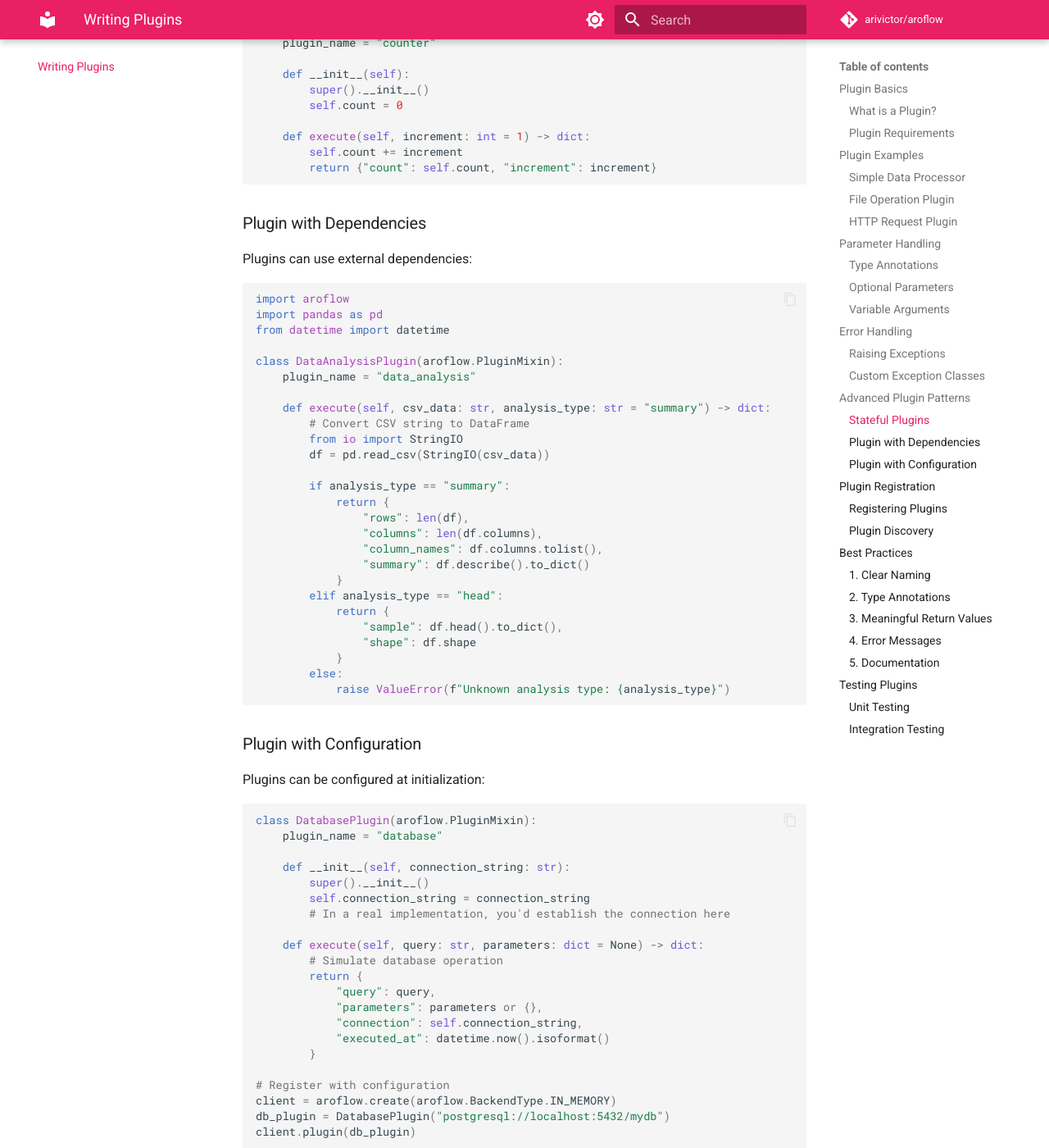
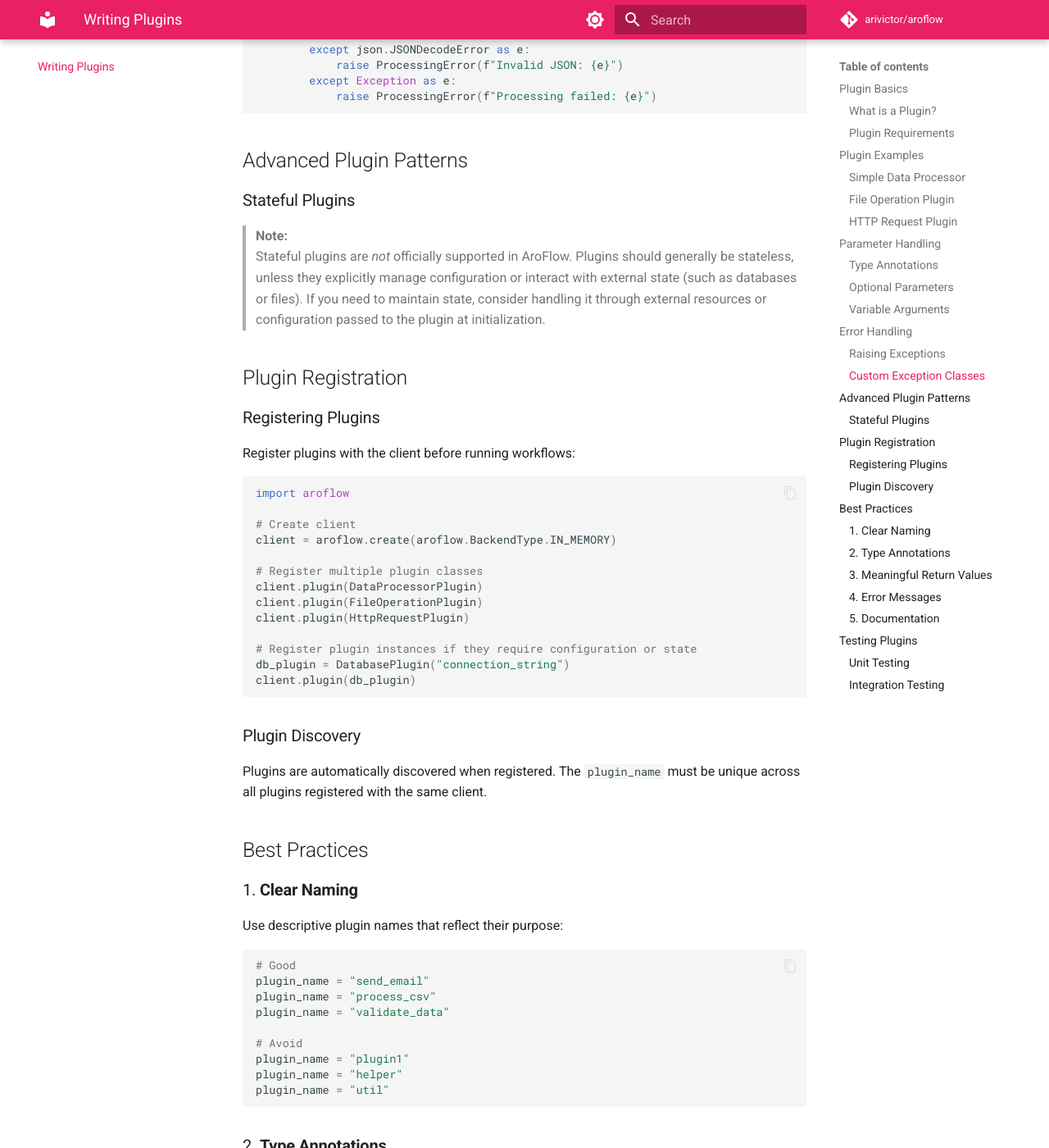
Before and after one commit to arivictor/argos, an MkDocs documentation site: the page built from docs/plugins.md, in a window 1280 px wide and 1400 px high, scrolled down 5522 px. Shown: the whole window at 82% size. Built offline with MkDocs 1.6.1 and Material for MkDocs 9.7.7, drawn with Linux system fonts in a browser that asks for light colours; comment, search, counter and statistics services are not loaded; some of the changed text lies outside the part shown.

Commit message:
docs: enhance plugin documentation for clarity and detail

````diff
--- a/docs/plugins.md
+++ b/docs/plugins.md
@@ -1,12 +1,12 @@
 # Writing Plugins
 
-Plugins are the heart of AroFlow. They encapsulate your business logic and make it available to workflows. This guide will teach you everything you need to know about creating powerful, reusable plugins.
+Plugins are the heart of AroFlow. They encapsulate your business logic and make it available to workflows. Plugins are Python classes or instances that extend `aroflow.PluginMixin`. You can register either plugin classes or plugin instances with the client, depending on whether your plugin requires configuration or state.
 
 ## Plugin Basics
 
 ### What is a Plugin?
 
-A plugin is a Python class that extends `aroflow.PluginMixin` and implements an `execute` method. Each plugin declares a unique `plugin_name` that workflows use to reference it.
+A plugin is a Python class or instance that extends `aroflow.PluginMixin` and implements an `execute` method. Each plugin declares a unique `plugin_name` that workflows use to reference it within a client.
 
 ```python
 import aroflow
@@ -23,10 +23,12 @@
 Every plugin must:
 
 1. **Inherit from `aroflow.PluginMixin`**
-2. **Define a unique `plugin_name`** (string)
+2. **Define a unique `plugin_name`** (string) within the client registry
 3. **Implement an `execute` method**
 
-The `execute` method can have any signature you need - AroFlow will automatically handle parameter binding from workflow definitions.
+The `plugin_name` must be unique among all plugins registered with the same client, but does not need to be globally unique across different clients.
+
+The `execute` method can have any signature you need. AroFlow maps workflow parameters to the `execute` method arguments by name and performs type coercion for primitive types (e.g., `str`, `int`, `float`, `bool`). It does not automatically handle arbitrary signatures or complex conversions.
 
 ## Plugin Examples
 
@@ -51,6 +53,7 @@
 ```
 
 **Usage in workflow:**
+
 ```python
 {
     "id": "step1",
@@ -127,11 +130,18 @@
             timeout=timeout
         )
 
+        # Explicitly parse JSON only if content-type header indicates JSON
+        content_type = response.headers.get("content-type", "")
+        try:
+            json_body = response.json() if "application/json" in content_type else None
+        except ValueError:
+            json_body = None
+
         return {
             "status_code": response.status_code,
             "headers": dict(response.headers),
             "body": response.text,
-            "json": response.json() if response.headers.get("content-type", "").startswith("application/json") else None
+            "json": json_body
         }
 ```
 
@@ -258,81 +268,9 @@
 
 ### Stateful Plugins
 
-Plugins can maintain state between calls:
+> **Note:**
+> Stateful plugins are *not* officially supported in AroFlow. Plugins should generally be stateless, unless they explicitly manage configuration or interact with external state (such as databases or files). If you need to maintain state, consider handling it through external resources or configuration passed to the plugin at initialization.
 
-```python
-class CounterPlugin(aroflow.PluginMixin):
-    plugin_name = "counter"
-
-    def __init__(self):
-        super().__init__()
-        self.count = 0
-
-    def execute(self, increment: int = 1) -> dict:
-        self.count += increment
-        return {"count": self.count, "increment": increment}
-```
-
-### Plugin with Dependencies
-
-Plugins can use external dependencies:
-
-```python
-import aroflow
-import pandas as pd
-from datetime import datetime
-
-class DataAnalysisPlugin(aroflow.PluginMixin):
-    plugin_name = "data_analysis"
-
-    def execute(self, csv_data: str, analysis_type: str = "summary") -> dict:
-        # Convert CSV string to DataFrame
-        from io import StringIO
-        df = pd.read_csv(StringIO(csv_data))
-
-        if analysis_type == "summary":
-            return {
-                "rows": len(df),
-                "columns": len(df.columns),
-                "column_names": df.columns.tolist(),
-                "summary": df.describe().to_dict()
-            }
-        elif analysis_type == "head":
-            return {
-                "sample": df.head().to_dict(),
-                "shape": df.shape
-            }
-        else:
-            raise ValueError(f"Unknown analysis type: {analysis_type}")
-```
-
-### Plugin with Configuration
-
-Plugins can be configured at initialization:
-
-```python
-class DatabasePlugin(aroflow.PluginMixin):
-    plugin_name = "database"
-
-    def __init__(self, connection_string: str):
-        super().__init__()
-        self.connection_string = connection_string
-        # In a real implementation, you'd establish the connection here
-
-    def execute(self, query: str, parameters: dict = None) -> dict:
-        # Simulate database operation
-        return {
-            "query": query,
-            "parameters": parameters or {},
-            "connection": self.connection_string,
-            "executed_at": datetime.now().isoformat()
-        }
-
-# Register with configuration
-client = aroflow.create(aroflow.BackendType.IN_MEMORY)
-db_plugin = DatabasePlugin("postgresql://localhost:5432/mydb")
-client.plugin(db_plugin)
-```
 
 ## Plugin Registration
 
@@ -346,23 +284,24 @@
 # Create client
 client = aroflow.create(aroflow.BackendType.IN_MEMORY)
 
-# Register multiple plugins
+# Register multiple plugin classes
 client.plugin(DataProcessorPlugin)
 client.plugin(FileOperationPlugin)
 client.plugin(HttpRequestPlugin)
 
-# Or register plugin instances
+# Register plugin instances if they require configuration or state
 db_plugin = DatabasePlugin("connection_string")
 client.plugin(db_plugin)
 ```
 
 ### Plugin Discovery
 
-Plugins are automatically discovered when registered. The `plugin_name` must be unique across all registered plugins.
+Plugins are automatically discovered when registered. The `plugin_name` must be unique across all plugins registered with the same client.
 
 ## Best Practices
 
 ### 1. **Clear Naming**
+
 Use descriptive plugin names that reflect their purpose:
 
 ```python
@@ -378,6 +317,7 @@
 ```
 
 ### 2. **Type Annotations**
+
 Always use type annotations for better parameter binding:
 
 ```python
@@ -387,6 +327,7 @@
 ```
 
 ### 3. **Meaningful Return Values**
+
 Return structured data that other steps can use:
 
 ```python
@@ -402,6 +343,7 @@
 ```
 
 ### 4. **Error Messages**
+
 Provide clear, actionable error messages:
 
 ```python
@@ -414,6 +356,7 @@
 ```
 
 ### 5. **Documentation**
+
 Document your plugins with docstrings:
 
 ```python
````
Also changed, not shown: other parts of docs/plugins.md (+1 -1 lines), docs/workflows.md (+5 -15 lines), example.py (line endings or trailing spaces).
